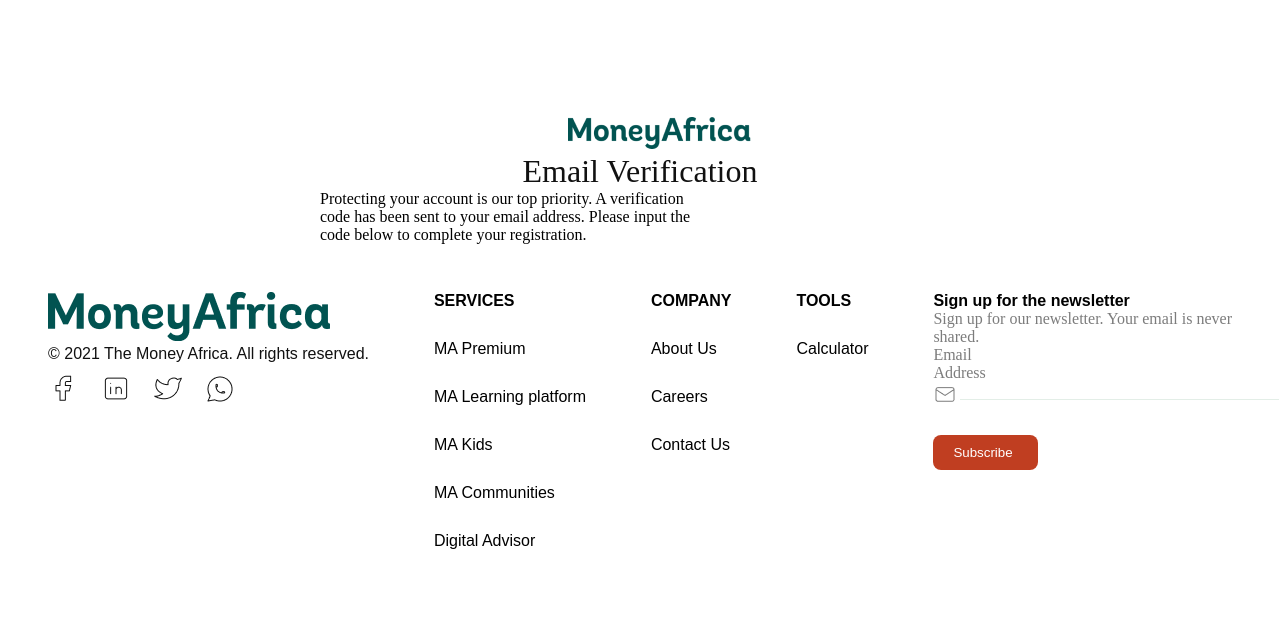
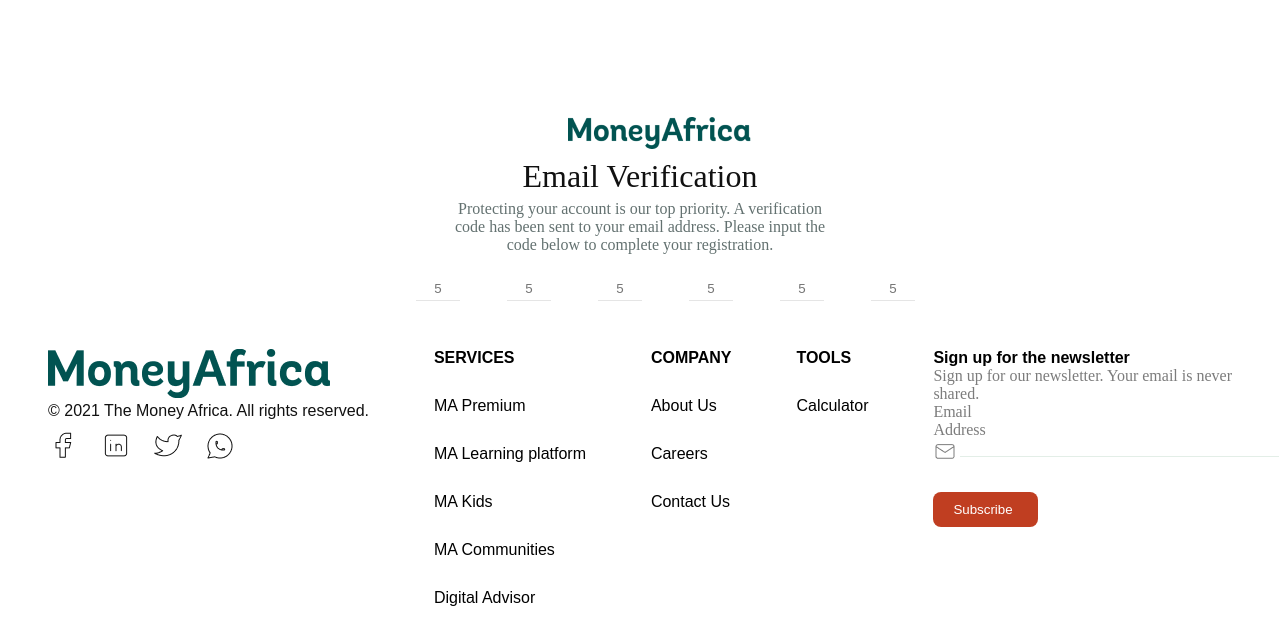
Before and after one commit to victory-nwawunze/clone-financial-website, a React (Create React App) app: page /moneyAfrica/MoneyAfricaVerificationPage in a window 1280 px wide. Shown: the top 644 px of the page. Built offline with nearby package versions, Linux system fonts and the light colour scheme.

Commit message:
Creating MoneyAfricaVerificationPage

```diff
--- a/src/components/MoneyAfricaVerificationPage/MoneyAfricaVerificationPage.js
+++ b/src/components/MoneyAfricaVerificationPage/MoneyAfricaVerificationPage.js
@@ -10,12 +10,34 @@
           <img src={MoneyAfricaVerificationLogoImage} />
         </div>
         <h3 className="EmailVerificationHeadingText">Email Verification</h3>
-        <p>
+        <p className="EmailVerificationDesText">
           Protecting your account is our top priority. A verification
           <br /> code has been sent to your email address. Please input the{" "}
           <br />
           code below to complete your registration.
         </p>
+        <div className="MoneyAficaBoxesInput">
+          <div className="df">
+            <div>
+              <input type="text" placeholder="5" className="box-1" />
+            </div>
+            <div>
+              <input type="text" placeholder="5" className="box-2" />
+            </div>
+            <div>
+              <input type="text" placeholder="5" className="box-3" />
+            </div>
+            <div>
+              <input type="text" placeholder="5" className="box-4" />
+            </div>
+            <div>
+              <input type="text" placeholder="5" className="box-5" />
+            </div>
+            <div>
+              <input type="text" placeholder="5" className="box-6" />
+            </div>
+          </div>
+        </div>
       </div>
     </React.Fragment>
   );
--- a/src/index.css
+++ b/src/index.css
@@ -2329,10 +2329,115 @@
   padding-top: 117px;
   padding-left: 248px;
 }
-.EmailVerificationHeadingText{
+
+.EmailVerificationHeadingText {
   text-align: center;
   font-weight: 500;
   font-size: 32px;
-  color:#111111;
-  font-style: normal;
-}
+  color: #111111;
+  font-style: normal;
+  padding-top: 5px;
+}
+
+.EmailVerificationDesText {
+  text-align: center;
+  padding-top: 5px;
+  font-weight: 400;
+  font-size: 16px;
+  color: #637170;
+}
+
+.MoneyAficaBoxesInput {
+  padding-top: 23px;
+  padding-left: 96px;
+}
+
+.box-1 {
+  width: 24px;
+  height: 23px;
+  text-align: center;
+  margin-right: 47px;
+  padding-left: 10px;
+  padding-right: 10px;
+  border-top: none;
+  border-left: none;
+  border-right: none;
+  outline: none;
+  border-bottom: 1px solid #E5E5E5;
+  color: #B3AFAF;
+}
+
+.box-2 {
+  width: 24px;
+  height: 23px;
+  text-align: center;
+  margin-right: 47px;
+  padding-left: 10px;
+  padding-right: 10px;
+  border-top: none;
+  border-left: none;
+  border-right: none;
+  outline: none;
+  border-bottom: 1px solid #E5E5E5;
+  color: #B3AFAF;
+}
+
+.box-3 {
+  width: 24px;
+  height: 23px;
+  text-align: center;
+  margin-right: 47px;
+  padding-left: 10px;
+  padding-right: 10px;
+  border-top: none;
+  border-left: none;
+  border-right: none;
+  outline: none;
+  border-bottom: 1px solid #E5E5E5;
+  color: #B3AFAF;
+}
+
+.box-4 {
+  width: 24px;
+  height: 23px;
+  text-align: center;
+  margin-right: 47px;
+  padding-left: 10px;
+  padding-right: 10px;
+  border-top: none;
+  border-left: none;
+  border-right: none;
+  outline: none;
+  border-bottom: 1px solid #E5E5E5;
+  color: #B3AFAF;
+}
+
+.box-5 {
+  width: 24px;
+  height: 23px;
+  text-align: center;
+  margin-right: 47px;
+  padding-left: 10px;
+  padding-right: 10px;
+  border-top: none;
+  border-left: none;
+  border-right: none;
+  outline: none;
+  color: #B3AFAF;
+  border-bottom: 1px solid #E5E5E5;
+}
+
+.box-6 {
+  width: 24px;
+  height: 23px;
+  text-align: center;
+  margin-right: 47px;
+  padding-left: 10px;
+  padding-right: 10px;
+  border-top: none;
+  border-left: none;
+  border-right: none;
+  outline: none;
+  border-bottom: 1px solid #E5E5E5;
+  color: #B3AFAF;
+}
```
